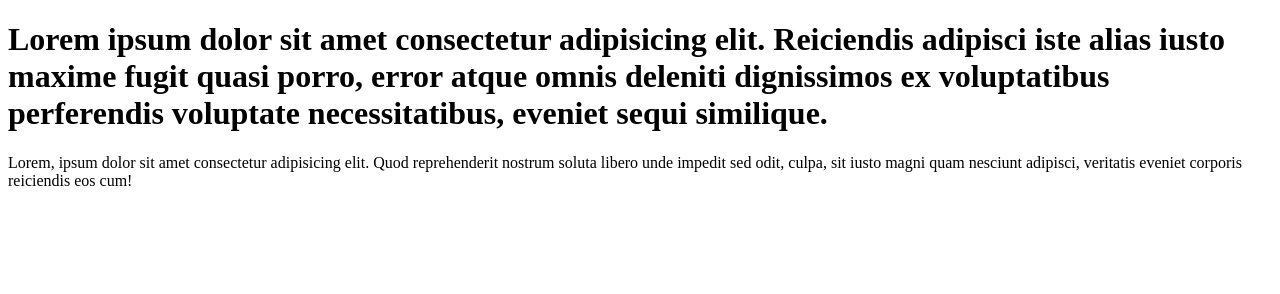
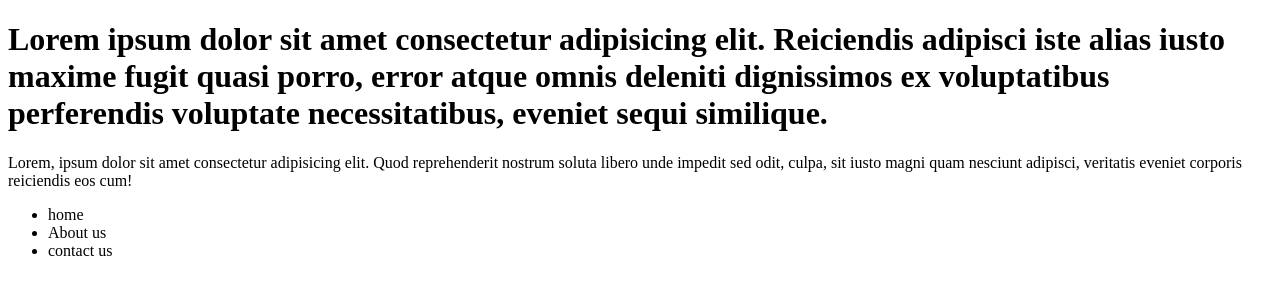
Before and after one commit to bt-ech/learn-git, a plain HTML site: page index.html in a window 1280 px wide. Drawn offline with Linux system fonts and the light colour scheme.

Commit message:
add a list

```diff
--- a/index.html
+++ b/index.html
@@ -8,5 +8,10 @@
 <body>
     <h1>Lorem ipsum dolor sit amet consectetur adipisicing elit. Reiciendis adipisci iste alias iusto maxime fugit quasi porro, error atque omnis deleniti dignissimos ex voluptatibus perferendis voluptate necessitatibus, eveniet sequi similique.</h1>
     <p>Lorem, ipsum dolor sit amet consectetur adipisicing elit. Quod reprehenderit nostrum soluta libero unde impedit sed odit, culpa, sit iusto magni quam nesciunt adipisci, veritatis eveniet corporis reiciendis eos cum!</p>
+    <ul>
+        <li>home</li>
+        <li>About us</li>
+        <li>contact us</li>
+    </ul>
 </body>
 </html>
```
